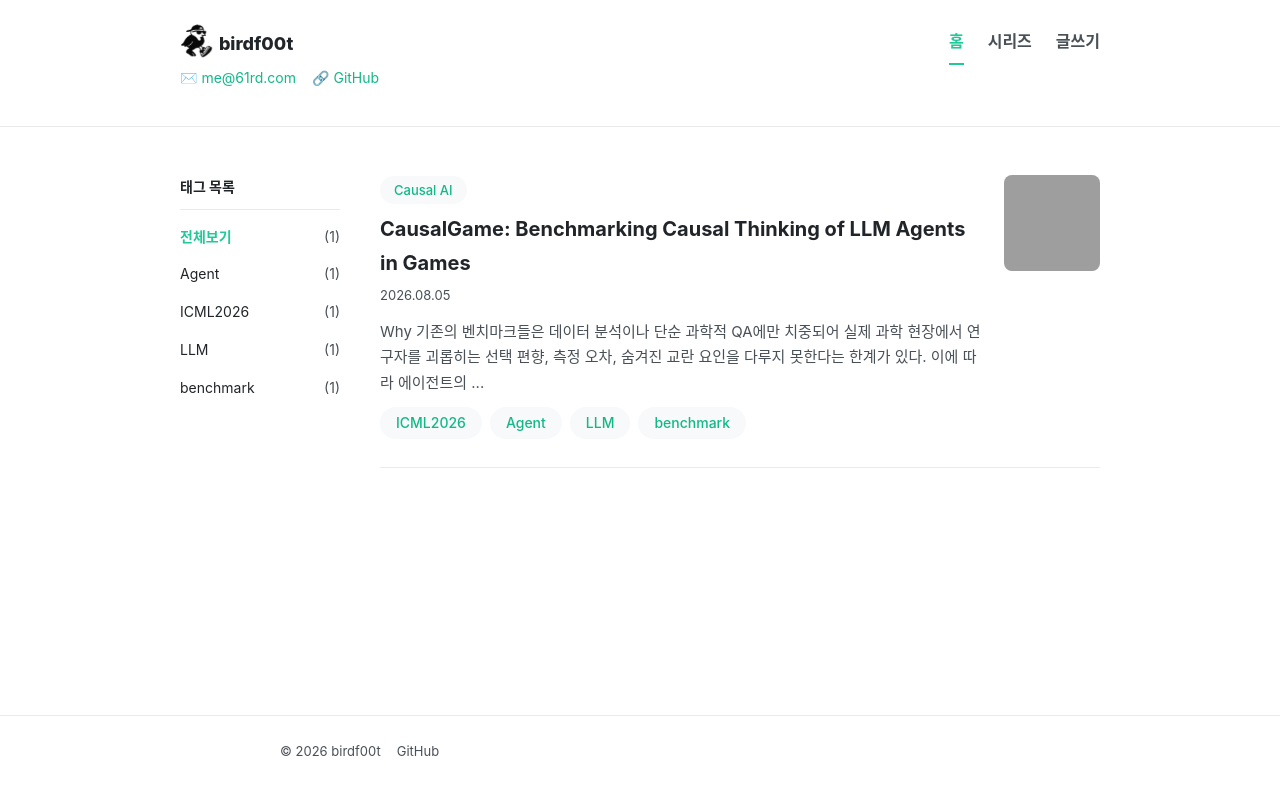
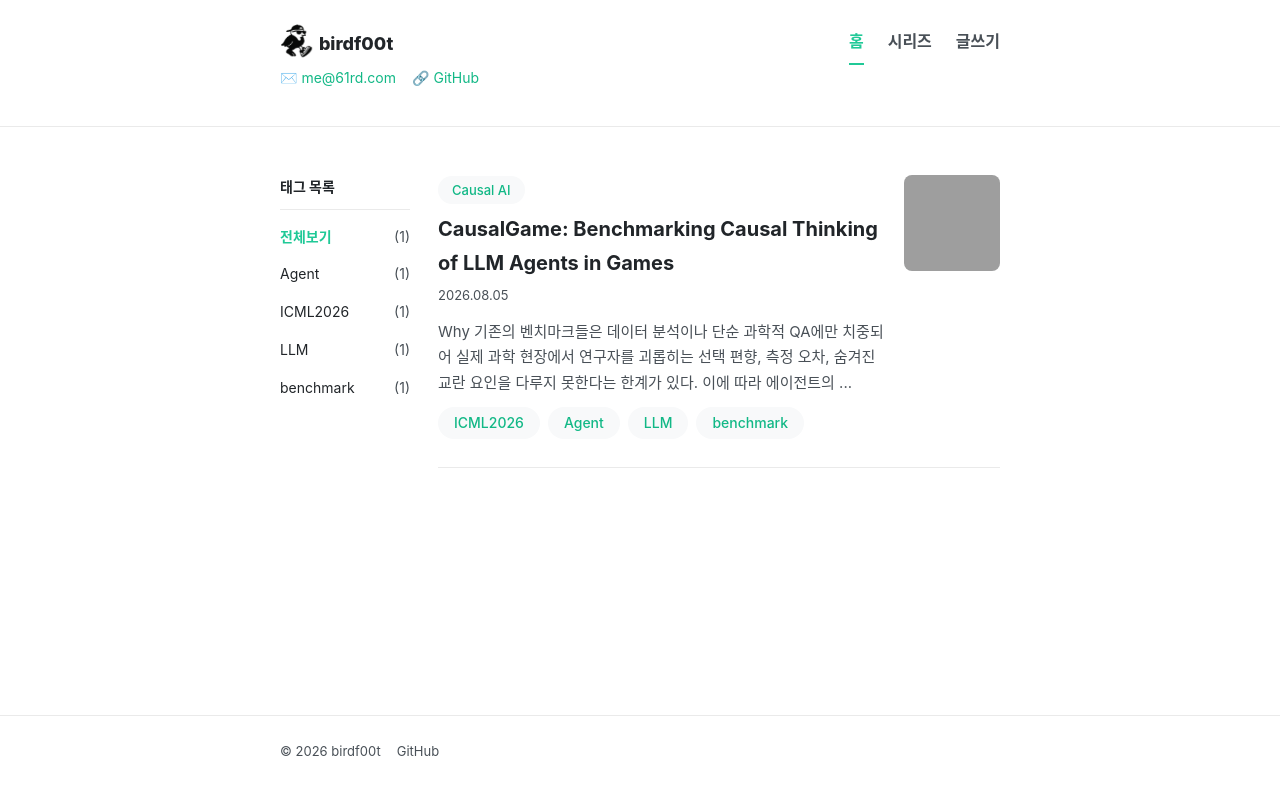
Before and after one commit to birdf00t/birdf00t.github.io, a Jekyll site: the page built from index.md, in a window 1280 px wide. Shown: the top 795 px of the page. Built offline with Jekyll 4.4.1, drawn with Linux system fonts in a browser that asks for light colours; grey boxes are pictures that could not be loaded.

Commit message:
Unify header/main/footer to one consistent width across all pages
Previously header/main used different max-widths per page (home 968px,
write 1080px, everything else 768px), so the header visibly resized when
navigating between pages and didn't align with page content. Removed
wrap-wide/wrap-home entirely; header, main, and footer now all share the
same 768px width everywhere. Tightened the home sidebar and write
two-column gaps slightly to fit comfortably in the narrower container.

```diff
--- a/_includes/header.html
+++ b/_includes/header.html
@@ -1,5 +1,5 @@
 <header class="site-header">
-  <div class="wrap{% if page.url == '/write/' %} wrap-wide{% endif %}{% if page.url == '/' %} wrap-home{% endif %}">
+  <div class="wrap">
     <div class="site-header-top">
       <a class="site-title" href="{{ '/' | relative_url }}">
         <img class="mascot" src="{{ '/assets/img/mascot.png' | relative_url }}" alt="">
--- a/_layouts/default.html
+++ b/_layouts/default.html
@@ -9,7 +9,7 @@
 </head>
 <body>
   {% include header.html %}
-  <main class="wrap{% if page.url == '/write/' %} wrap-wide{% endif %}{% if page.url == '/' %} wrap-home{% endif %}">
+  <main class="wrap">
     {{ content }}
   </main>
   {% include footer.html %}
--- a/assets/css/style.css
+++ b/assets/css/style.css
@@ -154,12 +154,12 @@ main.wrap {
 .home-layout {
   display: flex;
   align-items: flex-start;
-  gap: 40px;
+  gap: 28px;
   margin-top: 32px;
 }
 .tag-sidebar {
-  flex: 0 0 160px;
-  width: 160px;
+  flex: 0 0 130px;
+  width: 130px;
   position: sticky;
   top: 24px;
 }
@@ -460,8 +460,6 @@ main.wrap {
 }
 #save-hint { margin-top: 4px; }
 
-.wrap-wide { max-width: 1080px; }
-.wrap-home { max-width: 968px; }
 
 .gh-connect {
   border: 1px solid var(--border);
@@ -631,7 +629,7 @@ main.wrap {
 .write-layout {
   display: grid;
   grid-template-columns: minmax(0, 1fr) minmax(0, 1fr);
-  gap: 40px;
+  gap: 28px;
   align-items: start;
 }
 @media (max-width: 860px) {
```
